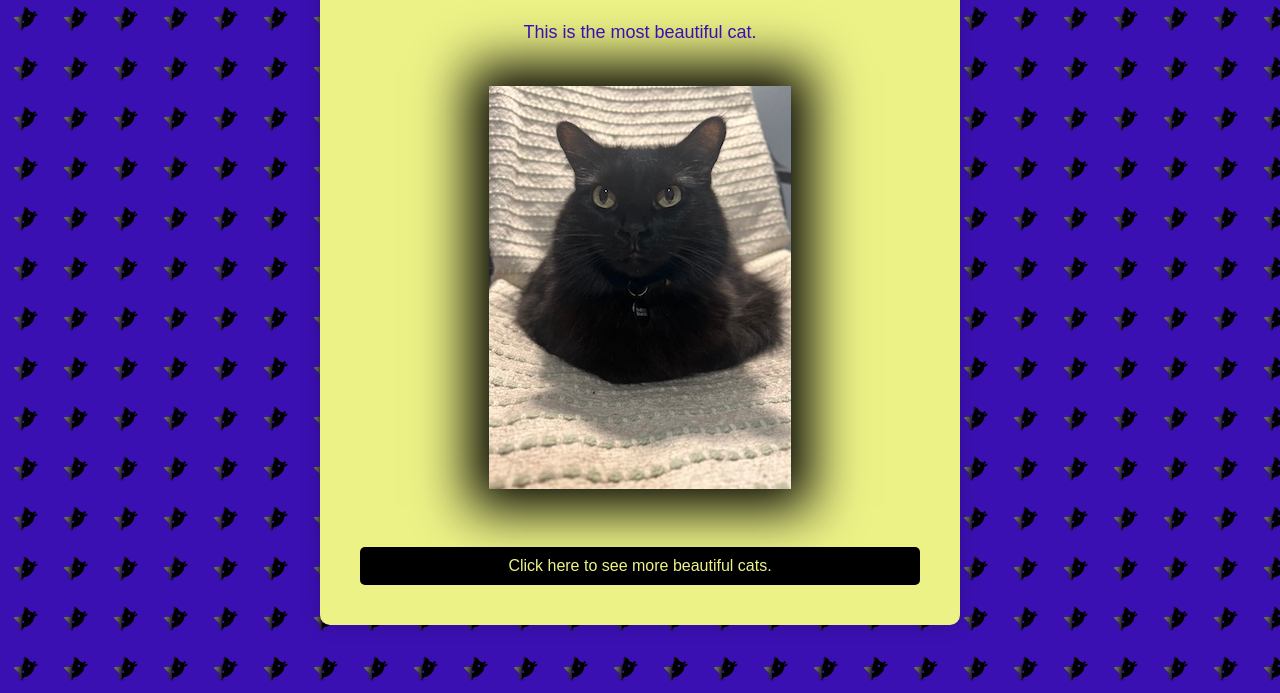
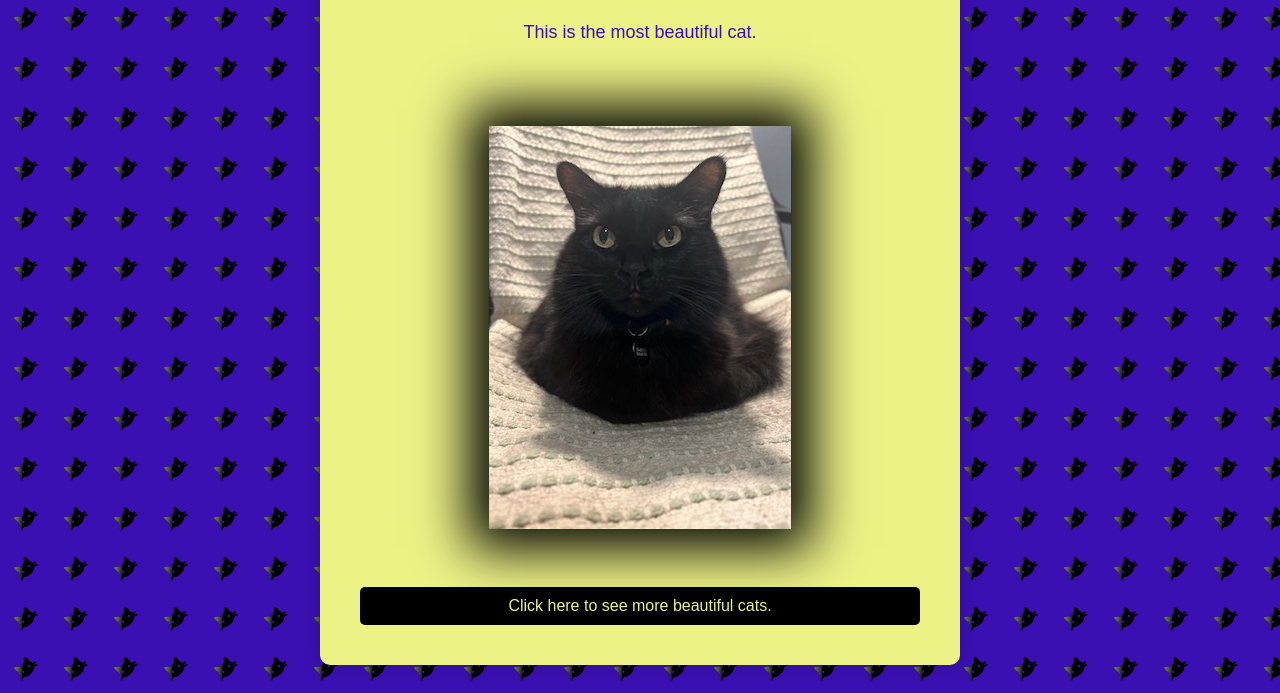
Before and after one commit to iquaba/iquaba.github.io, a plain HTML site: page Index.HTML in a window 1280 px wide. Shown: the part 107-800 px from the top of the page. Drawn offline with Linux system fonts and the light colour scheme.

Commit message:
more space

```diff
--- a/Index.HTML
+++ b/Index.HTML
@@ -35,7 +35,7 @@
 
             img {
             display: block;
-                margin: 0 auto 20px; /* add bottom margin to create more space */
+            margin: 80px auto 20px; /* add bottom margin to create more space */
             max-width: 100%;
             box-shadow: 0 0 50px 20px #000000;
             }
```
Lines whose indentation alone changed are shown as unchanged.
